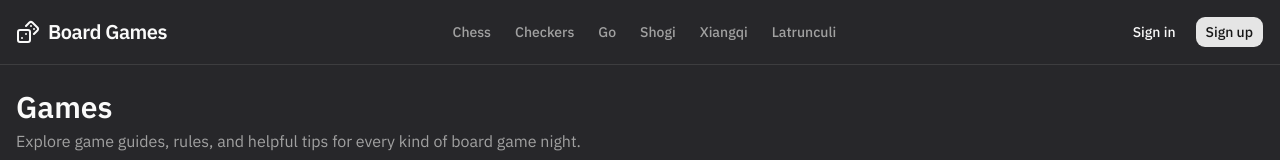
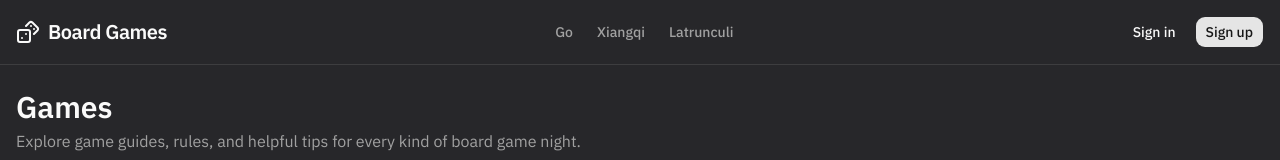
Before and after one commit to denys-suhachenko/board-games, a Next.js app: page /games in a window 1280 px wide. Shown: the top 160 px of the page. Built offline with nearby package versions, Linux system fonts and the light colour scheme.

Commit message:
hide disabled menu items

```diff
--- a/src/shared/layout/Navbar.tsx
+++ b/src/shared/layout/Navbar.tsx
@@ -10,22 +10,22 @@ type NavbarProps = {
 };
 
 const navItems = [
-  {
-    href: '/games/chess',
-    label: 'Chess',
-  },
-  {
-    href: '/games/checkers',
-    label: 'Checkers',
-  },
+  // {
+  //   href: '/games/chess',
+  //   label: 'Chess',
+  // },
+  // {
+  //   href: '/games/checkers',
+  //   label: 'Checkers',
+  // },
   {
     href: '/games/go',
     label: 'Go',
   },
-  {
-    href: '/games/shogi',
-    label: 'Shogi',
-  },
+  // {
+  //   href: '/games/shogi',
+  //   label: 'Shogi',
+  // },
   {
     href: '/games/xiangqi',
     label: 'Xiangqi',
```
